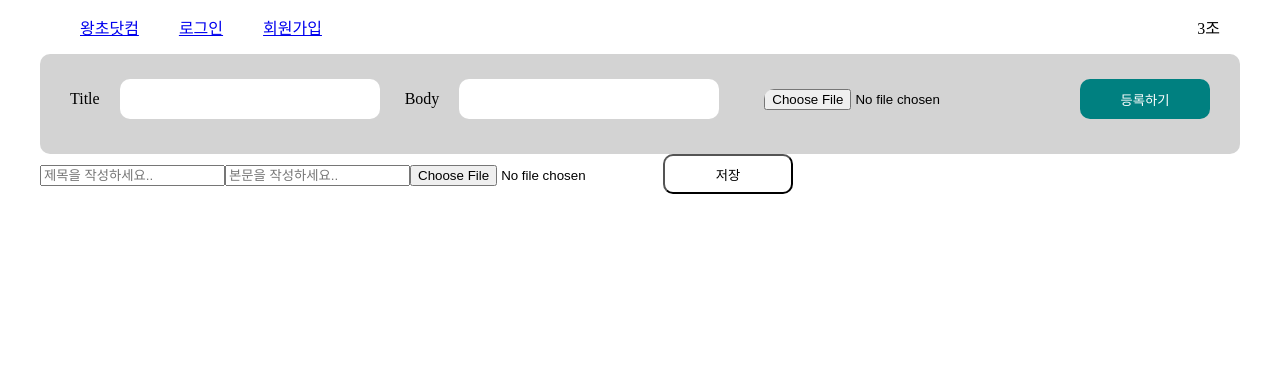
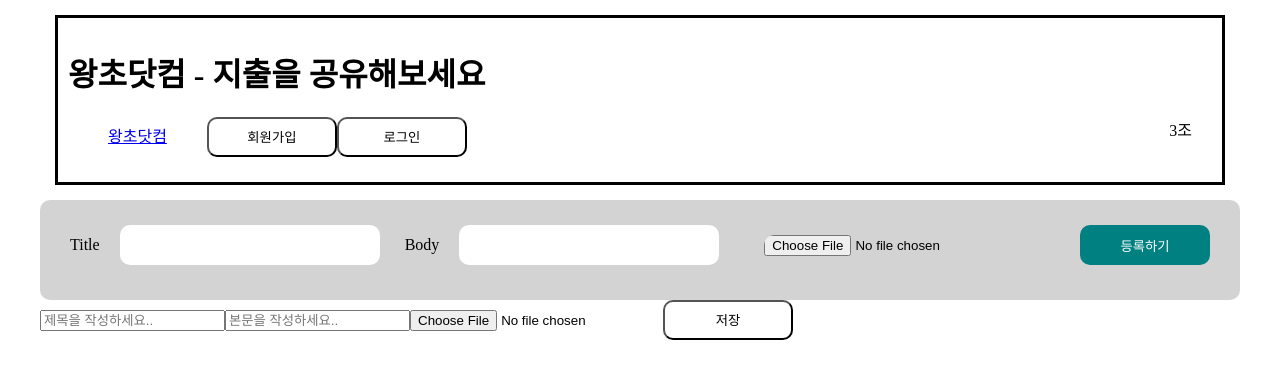
Before and after one commit to foryoudrizzle14/Front_client, a React (Create React App) app: page / in a window 1280 px wide. Shown: the top 378 px of the page. Built offline with nearby package versions, Linux system fonts and the light colour scheme.

Commit message:
layout 변경

```diff
--- a/src/Components/Header.js
+++ b/src/Components/Header.js
@@ -1,33 +1,19 @@
-import React from 'react';
-import styled from 'styled-components';
-import {Link} from 'react-router-dom';
+import { styled } from "styled-components";
+import Nav from "./Nav";
 
 function Header() {
   return (
-    <Section>
-        <HeaderItems>
-        <Link to = "/">왕초닷컴</Link>
-        </HeaderItems>
-      <HeaderItems>
-          <Link to = "/login">로그인</Link>
-        </HeaderItems>
-      <HeaderItems>
-      <Link to = "/signup">회원가입</Link>
-        </HeaderItems>
-      <HeaderName>3조</HeaderName>
-    </Section>
-  )
+    <StHeaderBox>
+      <h1> 왕초닷컴 - 지출을 공유해보세요 </h1>
+      <Nav />
+    </StHeaderBox>
+  );
 }
 
-export default Header
+export default Header;
 
-const Section = styled.section`
-  margin: 15px 20px;
+const StHeaderBox = styled.div`
+  padding: 10px;
+  margin: 15px;
+  border: 3px solid black;
 `;
-
-const HeaderName = styled.span`
-  float: right;
-`
-const HeaderItems = styled.span`
-  align-item: center;
-  padding: 20px;`
--- /dev/null
+++ b/src/Components/Nav.js
@@ -0,0 +1,71 @@
+import React, { useState, useEffect } from 'react';
+import styled from 'styled-components';
+import { Link } from 'react-router-dom';
+
+function Header() {
+  const [nick, setNick] = useState('');
+  const [isSignIn, setIsSignIn] = useState(false);
+
+  useEffect(() => {
+    const storedNick = sessionStorage.getItem('nickname');
+    const storedSignIn = sessionStorage.getItem('isSignIn');
+
+    if (storedNick && storedSignIn) {
+      setNick(JSON.parse(storedNick));
+      setIsSignIn(JSON.parse(storedSignIn));
+    }
+  }, []);
+
+  const signOutHandler = () => {
+    sessionStorage.removeItem('nickname');
+    sessionStorage.removeItem('isSignIn');
+    let date = new Date();
+    document.cookie = `authorization=; expires=${date.toUTCString()}; path=/`;
+
+    sessionStorage.clear();
+    alert('로그아웃 했습니다.');
+    setNick('');
+    setIsSignIn(false);
+  };
+
+  return (
+    <Section>
+      <HeaderItems>
+        <Link to="/">왕초닷컴</Link>
+      </HeaderItems>
+      <HeaderItems>
+        {isSignIn ? (
+          <>
+            <div>{nick}님 어서오세요</div>
+            <button onClick={signOutHandler}>로그아웃</button>
+          </>
+        ) : (
+          <>
+            <Link to="/signup">
+              <button>회원가입</button>
+            </Link>
+            <Link to="/login">
+              <button>로그인</button>
+            </Link>
+          </>
+        )}
+      </HeaderItems>
+      <HeaderName>3조</HeaderName>
+    </Section>
+  );
+}
+
+export default Header;
+
+const Section = styled.section`
+  margin: 15px 20px;
+`;
+
+const HeaderName = styled.span`
+  float: right;
+`;
+
+const HeaderItems = styled.span`
+  align-items: center;
+  padding: 20px;
+`;
```
Also changed, not shown: src/Components/Layout.js (added, +20 -0 lines), src/Pages/Login.js (+0 -13 lines).
